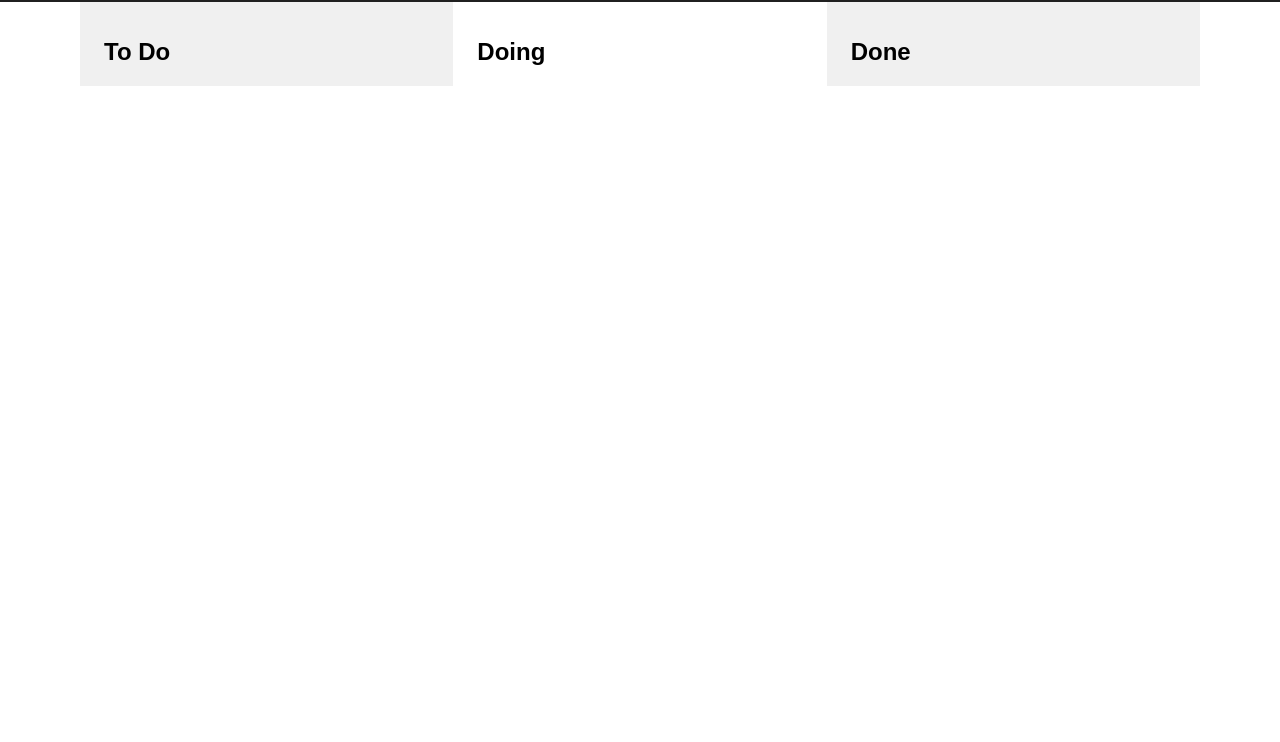
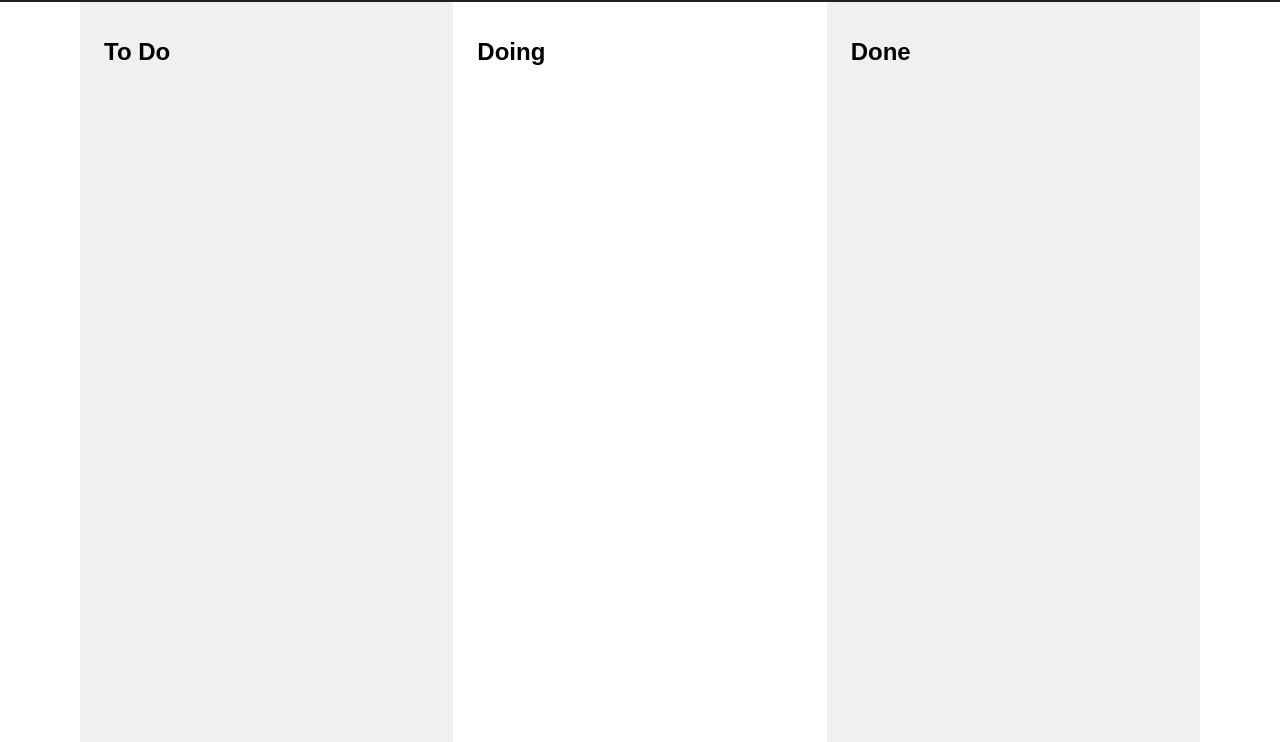
Before and after one commit to kellyy8/cs144-project3, a website with bundled scripts: page assign2/public/index.html in a window 1280 px wide. Shown: the part 58-800 px from the top of the page. Built offline with nearby package versions, Linux system fonts and the light colour scheme.

Commit message:
Implemented Step 2.7.

```diff
--- a/assign2/public/styles2.css
+++ b/assign2/public/styles2.css
@@ -2,6 +2,11 @@
 body {
     font-family: Arial, sans-serif;
     margin: 0;  /* Allow top bar to extend across the page. */
+
+    /* Step 2.7 */
+    height: 100vh;  /* Fill up entire screen. */
+    display: flex;
+    flex-direction: column;  /* Align top bar and board along a vertical axis. They split the space in body container. */
 }
 
 h1 {
@@ -20,7 +25,7 @@ header {
 
 /* Step 2.3 */
 #addCard {
-    padding: 0.5rem 0; /* Step 2.2 */
+    padding: 0.5rem 0;  /* Step 2.2 */
     display: flex;
     column-gap: 0.5rem;
 }
@@ -44,6 +49,7 @@ header {
 #board {
     padding: 0 5rem;
     display: flex;
+    flex-grow: 1;  /* Step 2.7 */ /* Take up remaining space in body container. */
 }
 
 #todo, #done {
@@ -55,7 +61,7 @@ header {
 }
 
 .column {
-    padding: 0 0.5rem;
+    padding: 0 0.5rem 3rem;  /* Step 2.7 */
     width: 100%;  /* Step 2.4 and 2.5 */
 }
 
```
